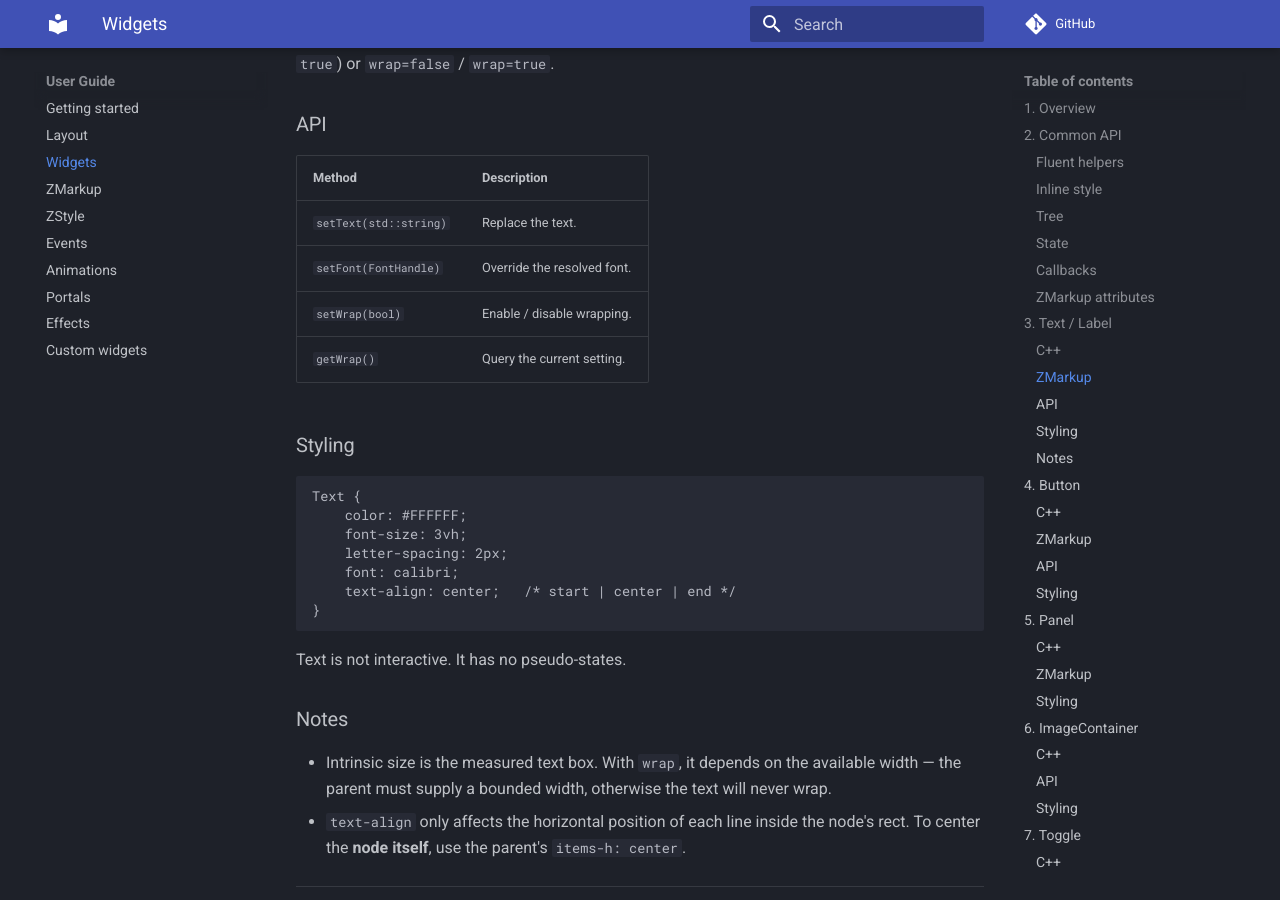
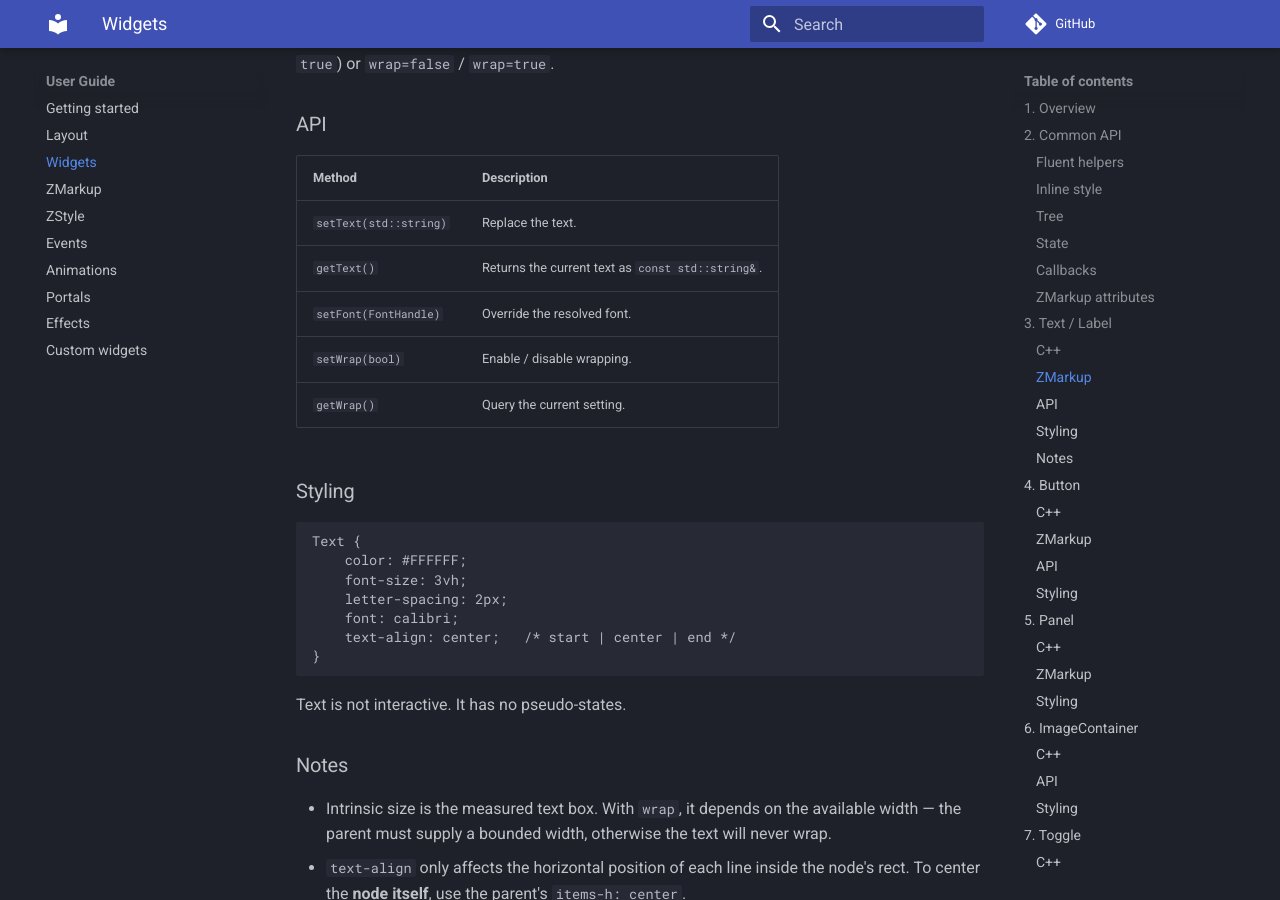
Before and after one commit to zLouis043/ZenitUI, an MkDocs documentation site: the page built from docs/user/03-widgets.md, in a window 1280 px wide and 900 px high, scrolled down 3676 px. Built offline with MkDocs 1.6.1 and Material for MkDocs 9.7.7, drawn with Linux system fonts in a browser that asks for light colours; comment, search, counter and statistics services are not loaded.

Commit message:
Updated 03-widgets.md for Text api

```diff
--- a/docs/user/03-widgets.md
+++ b/docs/user/03-widgets.md
@@ -146,6 +146,7 @@ can be a bare flag (defaults to `true`) or `wrap=false` / `wrap=true`.
 | Method | Description |
 |--------|-------------|
 | `setText(std::string)` | Replace the text. |
+| `getText()` | Returns the current text as `const std::string&`. |
 | `setFont(FontHandle)` | Override the resolved font. |
 | `setWrap(bool)` | Enable / disable wrapping. |
 | `getWrap()` | Query the current setting. |
```
